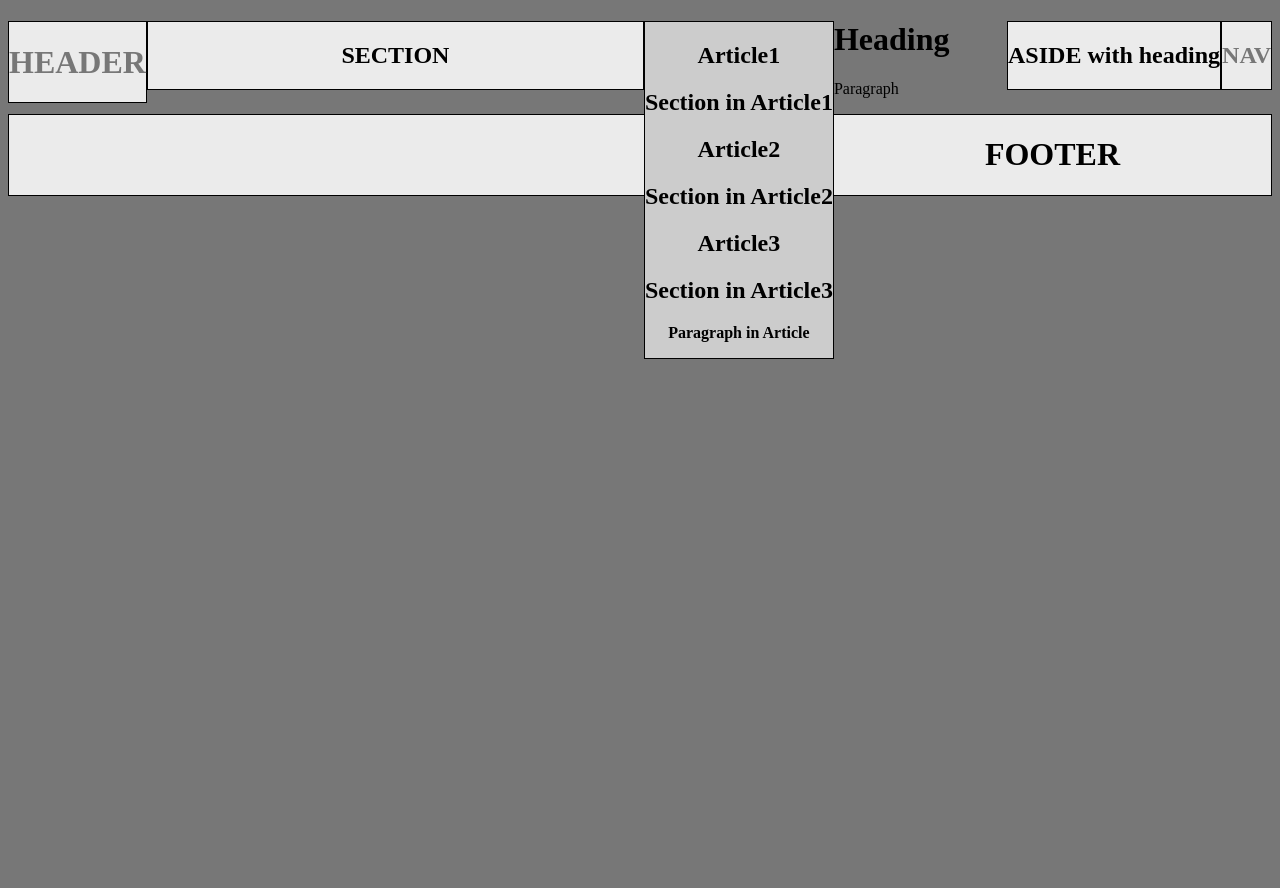
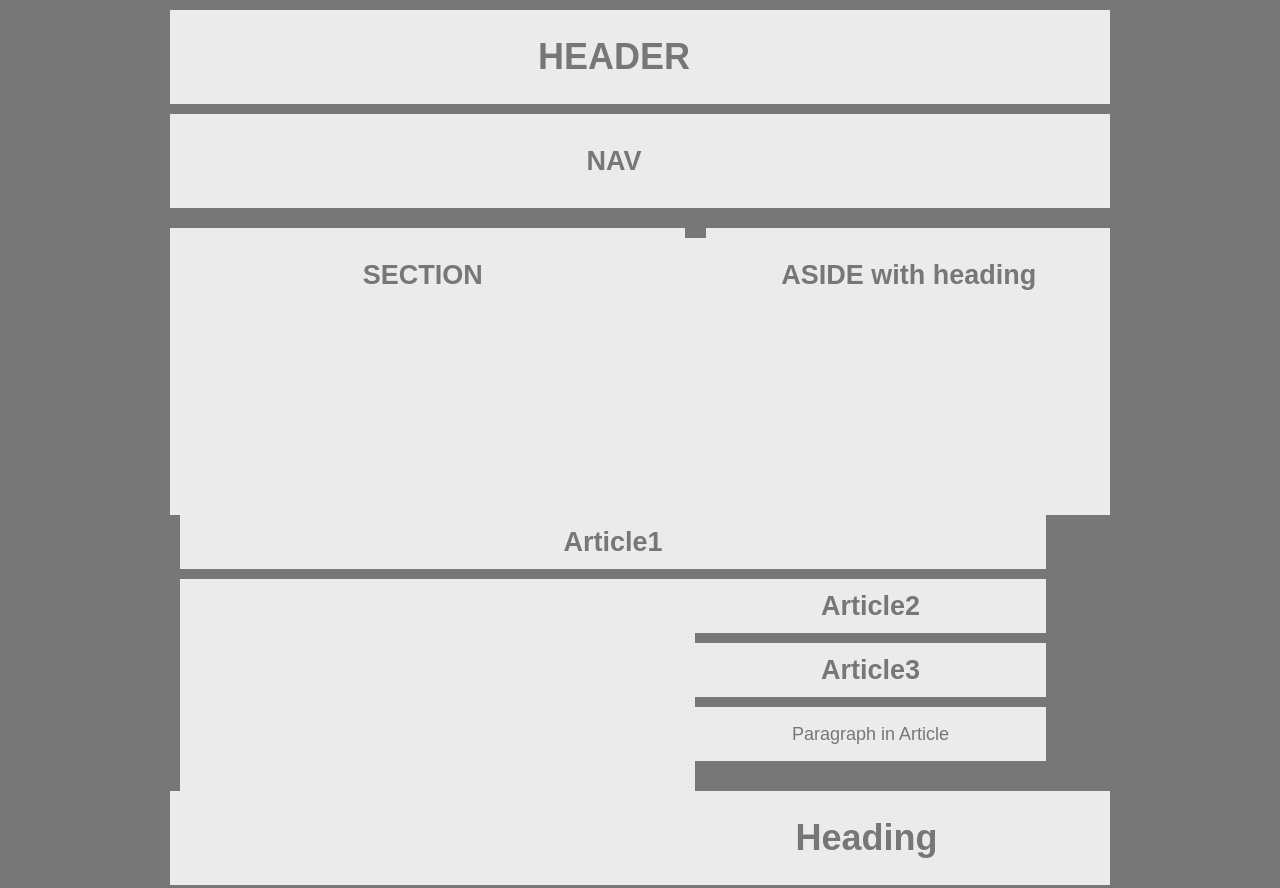
Before and after one commit to mbdavis313/Bootstrap-Portfolio, a plain HTML site: page index_mod1.html in a window 1280 px wide. Shown: the top 888 px of the page. Before the commit the page ends 800 px from the top, so only its background shows below. Drawn offline with Linux system fonts and the light colour scheme.

Commit message:
Upload of Changed Files
From Path: mbd07@SamLordsEstate MINGW64 ~/OneDrive/Desktop/harcam201906fsf2/Bootstrap-Portfolio (master)

```diff
--- a/style.css
+++ b/style.css
@@ -1,95 +1,77 @@
-/* Your CSS should have styles for each of the following elements:
-   * Body
-     * font-family: 'Arial', 'Helvetica Neue', Helvetica, sans-serif;
-     * color: '#777'
-     * background: '#777'
-     * width: '960px'
-     * font-size: '18px'
-   * Header, Nav, Section, Aside, and Footer
-     * background: '#ebebeb'
-   * Article
-     * color: '#ebebeb',
-     * background: '#777'
-   * h1 and p
-     * color: '#777',
-     * background: '#ebebeb'
-3. The width of the section should be:
-   * section: 495px */
+body {
+  width: 960px;
+  margin: auto;
+  font-family: Arial, "Helvetica Neue", Helvetica, sans-serif;
+  font-size: 18px;
+  line-height: 34px;
+  color: #777777;
+  background: #777777;
+}
 
-   /* Don't forget to review these concepts: `float`, `padding`, `margin`, `display`, `overflow`, `clear` and
-	`text-align`. */
+header,
+nav,
+section,
+aside,
+footer {
+  display: block;
+  padding: 10px;
+  margin: 10px;
+  text-align: center;
+  background: #ebebeb;
+}
 
-  #body {
-    font-family: Arial, Helvetica, sans-serif color: #777;
-    background: #777;
-    width: 960px font-size: 18px;
-  }
-  #pageHeader {
-    font-weight: bold;
-    color: #777;
-    background: #ebebeb;
-    float: left;
-    border-top: 1px solid black;
-    border-left: 1px solid black;
-    border-right: 1px solid black;
-    border-bottom: 1px solid black;
-  }
-  #pageNav {
-    font-weight: bold;
-    background: #ebebeb;
-    float: right;
-    border-top: 1px solid black;
-    border-left: 1px solid black;
-    border-right: 1px solid black;
-    border-bottom: 1px solid black;
-  }
-  #pageFooter {
-    font-weight: bold;
-    background: #ebebeb;
-    float: center;
-    text-align: center;
-    border-top: 1px solid black;
-    border-left: 1px solid black;
-    border-right: 1px solid black;
-    border-bottom: 1px solid black;
-  }
-  .section {
-    width: 495px;
-    font-weight: bold;
-    background: #ebebeb;
-    float: left;
-    text-align: center;
-    border-top: 1px solid black;
-    border-left: 1px solid black;
-    border-right: 1px solid black;
-    border-bottom: 1px solid black;
-  }
-  .article {
-    font-weight: bold;
-    background: #ccc;
-    float: left;
-    text-align: center;
-    border-top: 1px solid black;
-    border-left: 1px solid black;
-    border-right: 1px solid black;
-    border-bottom: 1px solid black;
-  }
-  .aside {
-    font-weight: bold;
-    background: #ebebeb;
-    float: right;
-    text-align: center;
-    border-top: 1px solid black;
-    border-left: 1px solid black;
-    border-right: 1px solid black;
-    border-bottom: 1px solid black;
-  }
-  .h1andp {
-    color: #777;
-    background: #ebebeb;
-  }
-  .clearfix::after {
-    content: "";
-    clear: both;
-    display: table;
-  }
+section {
+  display: block;
+  float: left;
+  width: 495px;
+  height: 267px;
+  overflow: hidden;
+}
+
+aside {
+  display: block;
+  float: right;
+  width: 40%;
+  height: 267px;
+  overflow: hidden;
+}
+
+article {
+  padding: 10px;
+  color: #ebebeb;
+  background: #777777;
+}
+
+.clear {
+  clear: both;
+}
+
+h1,
+p {
+  width: 90%;
+  padding: 10px;
+  margin: 10px;
+  color: #777777;
+  text-align: center;
+  background: #ebebeb;
+}
+
+div.example {
+  background-color: rgb(169, 169, 169);
+  padding: 20px;
+}
+
+@media screen and (max-width: 980px) {
+  div.example {
+    display: none;
+}
+
+@media screen and (max-width: 768px) {
+  div.example {
+      display: none;
+}
+
+@media screen and (max-width: 640px) {
+  div.example {
+    display: none;
+}
```
Also changed, not shown: index.html (+55 -23 lines).
